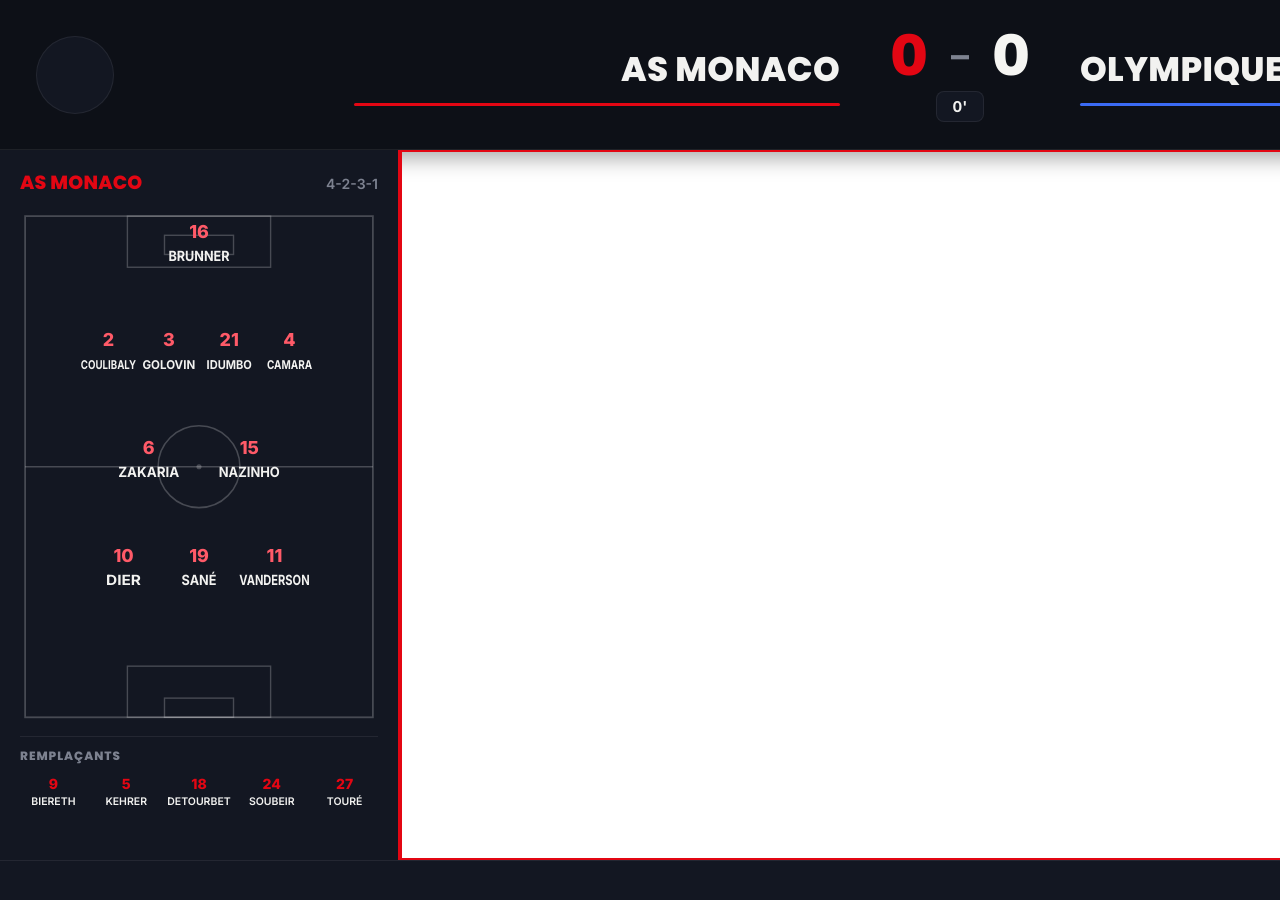
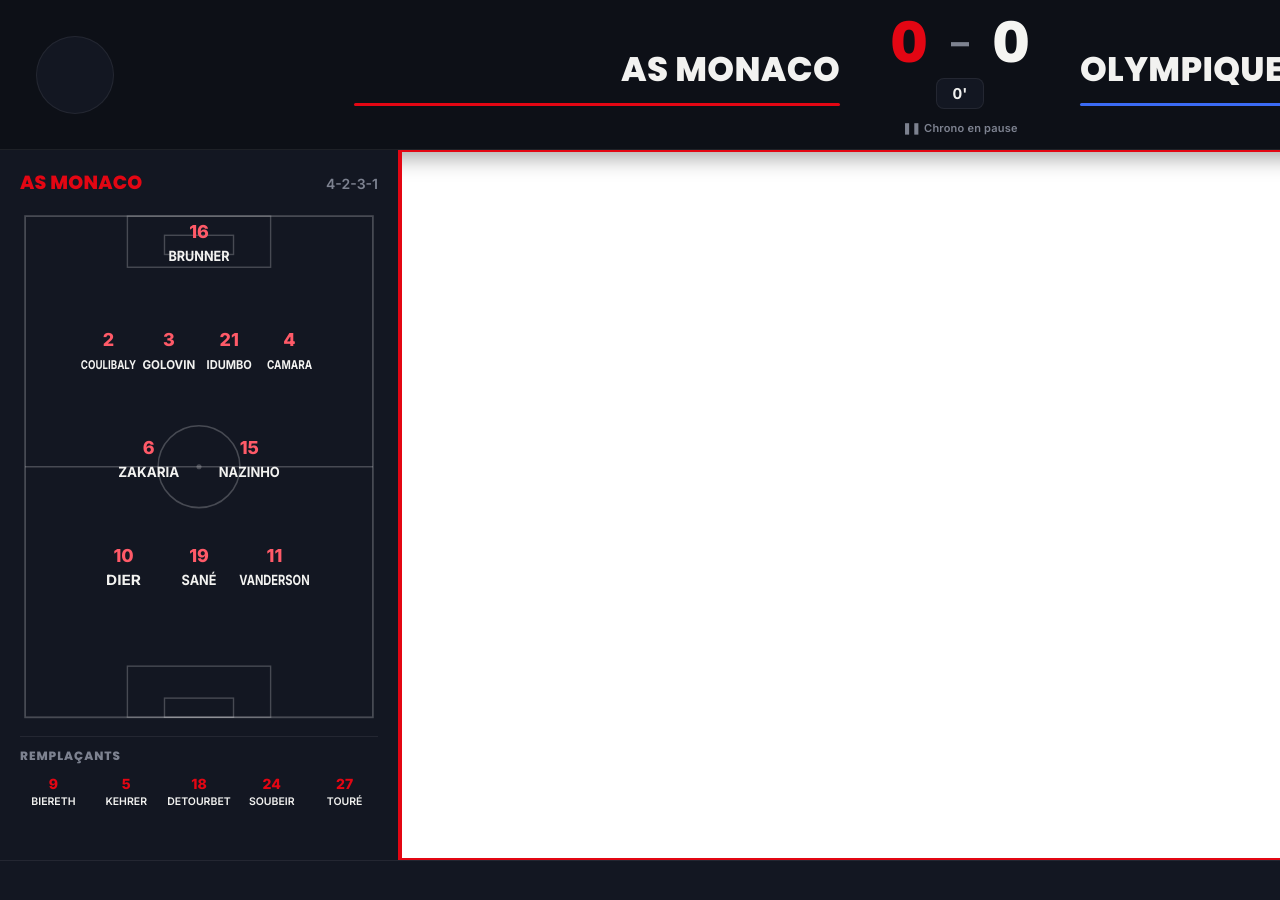
Before and after one commit to rayandjanati/stream, a plain HTML site: page obs-frame-manual.html in a window 1280 px wide. Shown: the top 900 px of the page. Drawn offline with Linux system fonts and the light colour scheme.

Commit message:
Add files via upload

```diff
--- a/obs-frame-manual.html
+++ b/obs-frame-manual.html
@@ -63,6 +63,17 @@
   .tb-score-val[contenteditable]{ outline:none; cursor:text; border-radius:6px; padding:0 4px; }
   .tb-score-val[contenteditable]:hover{ background: rgba(255,255,255,0.06); }
   .tb-clock[contenteditable]{ outline:none; cursor:text; }
+
+  /* Visible UNIQUEMENT quand la fenêtre a le focus (donc seulement quand toi,
+     le streamer, es en train d'interagir avec la source dans OBS — jamais
+     visible dans le flux vu par les spectateurs). */
+  .chrono-status{
+    display:none;
+    margin-top:4px;
+    font-family:'Inter', sans-serif; font-size:11px; font-weight:600;
+    color: var(--muted); text-align:center; letter-spacing:0.02em;
+  }
+  .chrono-status.visible{ display:block; }
   .tb-score-sep{ font-family:'Inter', sans-serif; font-weight:700; font-size:36px; color: var(--muted); }
   .tb-clock{
     background: var(--panel); border: 1px solid var(--panel-border);
@@ -129,6 +140,7 @@
         <div class="tb-score-val away" id="awayScore" contenteditable="true" spellcheck="false">0</div>
       </div>
       <div class="tb-clock" id="clock" contenteditable="true" spellcheck="false">0'</div>
+      <div class="chrono-status" id="chronoStatus">❚❚ Chrono en pause</div>
     </div>
     <div class="tb-name-block away">
       <div class="tb-name" id="awayName">EXTÉRIEUR</div>
@@ -316,7 +328,29 @@
     chronoRunning = false;
     clearInterval(window.__chronoInterval);
   }
+  updateChronoStatusText();
 }
+
+function updateChronoStatusText(){
+  const el = document.getElementById("chronoStatus");
+  if(chronoRunning){
+    el.textContent = "● Chrono en cours";
+    el.style.color = "#3ecb7e";
+  } else {
+    el.textContent = "❚❚ Chrono en pause";
+    el.style.color = "var(--muted)";
+  }
+}
+
+// Le statut n'apparaît que pendant que la fenêtre a le focus, c'est-à-dire
+// uniquement quand tu es en train d'interagir avec la source dans OBS.
+function updateChronoStatusVisibility(){
+  document.getElementById("chronoStatus").classList.toggle("visible", document.hasFocus());
+}
+window.addEventListener("focus", updateChronoStatusVisibility);
+window.addEventListener("blur", updateChronoStatusVisibility);
+updateChronoStatusVisibility();
+updateChronoStatusText();
 
 // Barre d'espace = démarrer/mettre en pause. Ne s'active pas si tu es en train
 // de taper dans un champ (score, minute) pour ne pas gêner la saisie.
```
